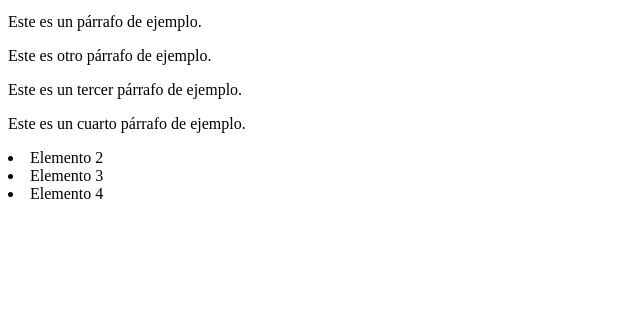
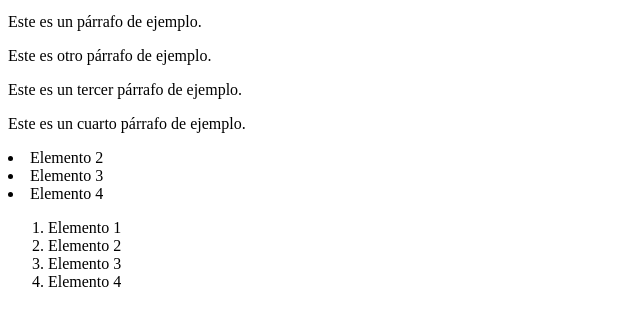
Before and after one commit to Killerdav02/git-branch-conflicto, a plain HTML site: page index.html in a window 1280 px wide. Shown: the part 101-426 px from the top of the page, without its empty margins (0-640 px from the left). Drawn offline with Linux system fonts and the light colour scheme.

Commit message:
actualizacion de etiquetas

```diff
--- a/index.html
+++ b/index.html
@@ -17,5 +17,12 @@
     <li>Elemento 2</li>
     <li>Elemento 3</li>
     <li>Elemento 4</li>
+    <ol>
+        <li>Elemento 1</li>
+        <li>Elemento 2</li>
+        <li>Elemento 3</li>
+        <li>Elemento 4</li>
+    </ol>
+
 </body>
 </html>
```
